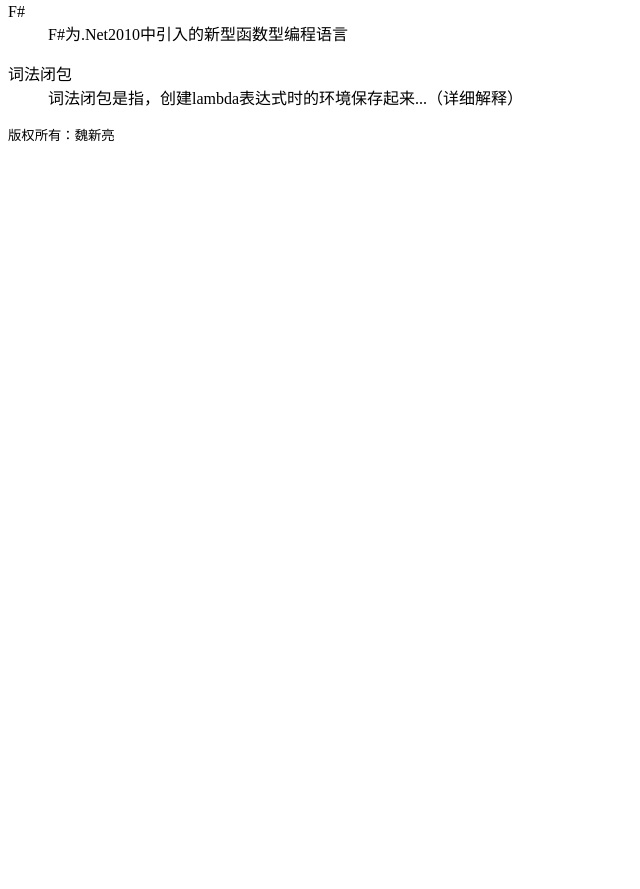
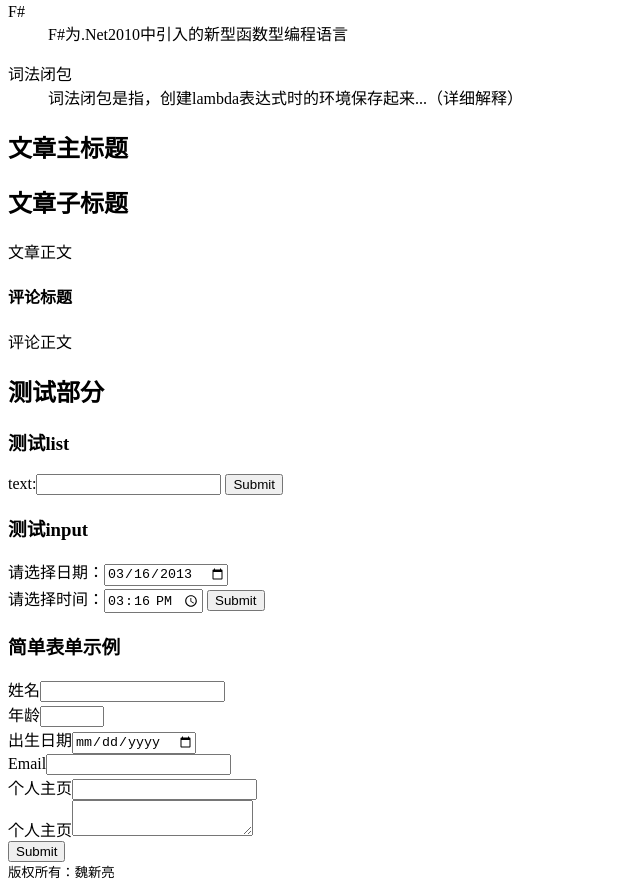
Before and after one commit to greenhill520/test, a plain HTML site: page html5_test.html in a window 1280 px wide. Shown: the part 297-1186 px from the top of the page, without its empty margins (0-640 px from the left). Before the commit the page ends 800 px from the top, so only its background shows below. Drawn offline with Linux system fonts and the light colour scheme.

Commit message:
modify the html file

```diff
--- a/html5_test.html
+++ b/html5_test.html
@@ -4,7 +4,6 @@
     <meta charset="UTF-8" />
 </head>
 <body>
-<header>
 <header>
     <h1>网页标题</h1>
     <nav>
@@ -13,7 +12,6 @@
             <li><a href="#">帮助</a></li>
         </ul>
     </nav>
-    </header>
 </header>
 <article>
     <h1>第四节 词法闭包</h1>
@@ -30,42 +28,59 @@
         </dl>
     </aside>
 </article>
-<footer>
-    <small>版权所有：魏新亮</small>
-</footer>
-</body>
-
-<!--
-<!DOCTYPE html>
-<head>
-	<title>网页编排示例</title>
-    <meta charset="UTF-8" />
-</head>
-<body>
-	<header>
-    	<h1>网页标题</h1>
-        <nav>
-        	<ul>
-            	<li><a href="#">首页</a></li>
-                <li><a href="#">帮助</a></li>
-            </ul>
-        </nav>
-    </header>
 <article>
     <hgroup>
         <h1>文章主标题</h1>
         <h2>文章子标题</h2>
     </hgroup>
     <p>文章正文</p>
-        <section calss="comments">
+    <section class="comments">
         <article>
             <h1>评论标题</h1>
             <p>评论正文</p>
         </article>
     </section>
 </article>
+<article>
+    <h1>测试部分</h1>
+    <section>
+        <h3>测试list</h3>
+        <form name="form1">
+            <label>
+            text:<input type="text" name="greeting" list="greetings">
+            </label>
+            <datalist id="greetings" style="display: none;">
+                <option value="Good Morning">Good Morning</option>
+                <option value="Hello">Hello</option>
+                <option value="Good Afternoon">Good Afternoon</option>
+            </datalist>
+            <input type="submit">
+        </form>
+    </section>
+    <section>
+        <h3>测试input</h3>
+        <form name="form2">
+            <label>
+                请选择日期：<input name="date1" type="date" value="2013-03-16"><br/>
+                请选择时间：<input name="time1" type="time" value="15:16">
+            </label>
+            <input type="submit">
+        </form>
+    </section>
+    <section>
+        <h3>简单表单示例</h3>
+        <form name="form3">
+            <label>姓名<input name="username" id="username" type="text" required></label><br/>
+            <label>年龄<input name="age" id="age" type="number" min="0" max="100"></label><br/>
+            <label>出生日期<input name="birthday" id="birthday" type="date"></label><br/>
+            <label>Email<input name="email" id="email" type="email" required></label><br/>
+            <label>个人主页<input name="url" id="url" type="url"></label><br/>
+            <label>个人主页<textarea name="memo" id="memo"></textarea></label><br/>
+            <input type="submit">
+        </form>
+    </section>
+</article>
 <footer>
     <small>版权所有：魏新亮</small>
 </footer>
 </body>
--->
```
Lines whose indentation alone changed are shown as unchanged.
